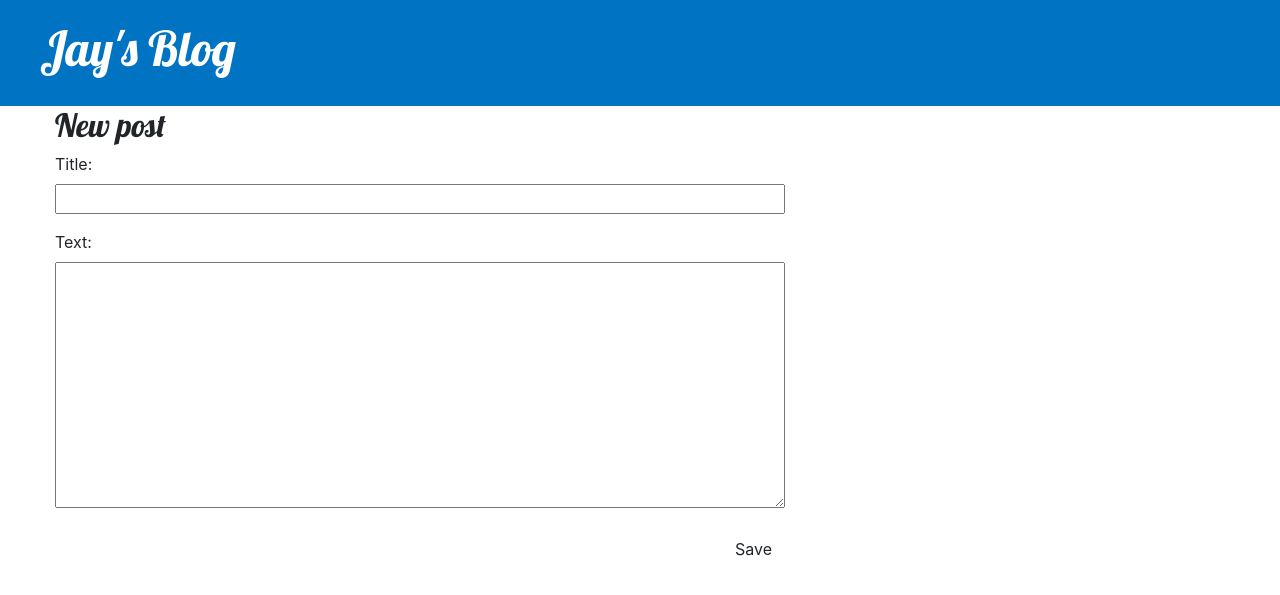
After one commit to ranajaydas/django-girls, a Django app: page /post/new in a window 1280 px wide. The commit adds this page. Shown: the top 595 px of the page. Run offline with Django 3.2, Linux system fonts and the light colour scheme; some libraries are stand-ins or nearby versions.

Commit message:
Added new posts and post creation page

```diff
--- /dev/null
+++ b/blog/forms.py
@@ -0,0 +1,8 @@
+from django import forms
+from .models import Post
+
+
+class PostForm(forms.ModelForm):
+    class Meta:
+        model = Post
+        fields = ('title', 'text',)
--- /dev/null
+++ b/blog/static/blog/blog.css
@@ -0,0 +1,46 @@
+.page-header {
+    background-color: #0073C2;
+    margin-top: 0;
+    padding: 20px 20px 20px 40px;
+}
+
+.page-header h1, .page-header h1 a, .page-header h1 a:visited, .page-header h1 a:active {
+    color: #ffffff;
+    font-size: 36pt;
+    text-decoration: none;
+}
+
+.content {
+    margin-left: 40px;
+}
+
+h1, h2, h3, h4 {
+    font-family: 'Lobster';
+}
+
+.date {
+    color: #828282;
+}
+
+.save {
+    float: right;
+}
+
+.post-form textarea, .post-form input {
+    width: 100%;
+}
+
+.top-menu, .top-menu:hover, .top-menu:visited {
+    color: #ffffff;
+    float: right;
+    font-size: 26pt;
+    margin-right: 20px;
+}
+
+.post {
+    margin-bottom: 70px;
+}
+
+.post h2 a, .post h2 a:visited {
+    color: #000000;
+}
--- /dev/null
+++ b/blog/templates/blog/base.html
@@ -0,0 +1,31 @@
+<!DOCTYPE html>
+{% load static %}
+<html lang="en">
+<head>
+    <meta charset="UTF-8">
+    <!--Bootstrap -->
+    <link rel="stylesheet" href="https://stackpath.bootstrapcdn.com/bootstrap/4.3.1/css/bootstrap.min.css" integrity="sha384-ggOyR0iXCbMQv3Xipma34MD+dH/1fQ784/j6cY/iJTQUOhcWr7x9JvoRxT2MZw1T" crossorigin="anonymous">
+    <script src="https://stackpath.bootstrapcdn.com/bootstrap/4.3.1/js/bootstrap.min.js" integrity="sha384-JjSmVgyd0p3pXB1rRibZUAYoIIy6OrQ6VrjIEaFf/nJGzIxFDsf4x0xIM+B07jRM" crossorigin="anonymous"></script>
+
+    <!-- Custom Fonts from Google -->
+    <link href="//fonts.googleapis.com/css?family=Lobster&subset=latin,latin-ext" rel="stylesheet" type="text/css">
+
+    <!-- My Own CSS -->
+    <link rel="stylesheet" href="{% static 'blog/blog.css' %}">
+
+    <title>Jay's Blog</title>
+</head>
+<body>
+    <div class="page-header">
+        <a href="{% url 'post_new' %}" class="top-menu"><span class="glyphicon glyphicon-plus"></span></a>
+        <h1><a href="/">Jay's Blog</a></h1>
+    </div>
+    <div class="content container">
+        <div class="row">
+            <div class="col-md-8">
+                {% block content %} {% endblock %}
+            </div>
+        </div>
+    </div>
+</body>
+</html>
--- /dev/null
+++ b/blog/templates/blog/post_edit.html
@@ -0,0 +1,10 @@
+{% extends 'blog/base.html' %}
+
+{% block content %}
+    <h2>New post</h2>
+    <form method="POST" class="post-form">
+        {% csrf_token %}
+        {{ form.as_p }}
+        <button type="submit" class="save btn btn-default">Save</button>
+    </form>
+{% endblock %}
--- a/blog/urls.py
+++ b/blog/urls.py
@@ -3,4 +3,7 @@ from . import views
 
 urlpatterns = [
     path('', views.post_list, name='post_list'),
+    path('post/<int:pk>/', views.post_detail, name='post_detail'),
+    path('post/new', views.post_new, name='post_new'),
+
 ]
--- a/blog/views.py
+++ b/blog/views.py
@@ -1,5 +1,29 @@
-from django.shortcuts import render
+from django.shortcuts import render, get_object_or_404, redirect
+from django.utils import timezone
+from .models import Post
+from .forms import PostForm
 
 
 def post_list(request):
-    return render(request, 'blog/post_list.html', {})
+    posts = Post.objects.filter(published_date__lte=timezone.now()).order_by('-published_date')
+    context = {'posts': posts}
+    return render(request, 'blog/post_list.html', context)
+
+
+def post_detail(request, pk):
+    post = get_object_or_404(Post, pk=pk)
+    return render(request, 'blog/post_detail.html', {'post': post})
+
+
+def post_new(request):
+    if request.method == "POST":
+        form = PostForm(request.POST)
+        if form.is_valid():
+            post = form.save(commit=False)
+            post.author = request.user
+            post.published_date = timezone.now()
+            post.save()
+            return redirect('post_detail', pk=post.pk)
+    else:
+        form = PostForm()
+    return render(request, 'blog/post_edit.html', {'form': form})
```
Also changed, not shown: blog/templates/blog/post_detail.html (added, +12 -0 lines), blog/templates/blog/post_list.html (+12 -23 lines), db.sqlite3.
